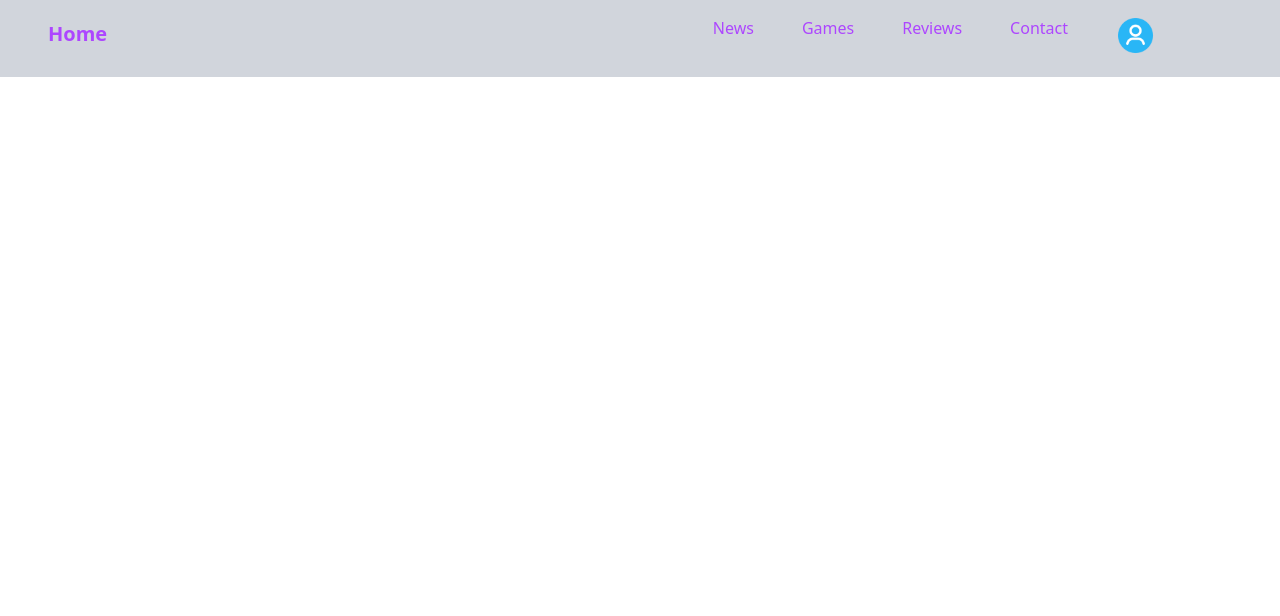
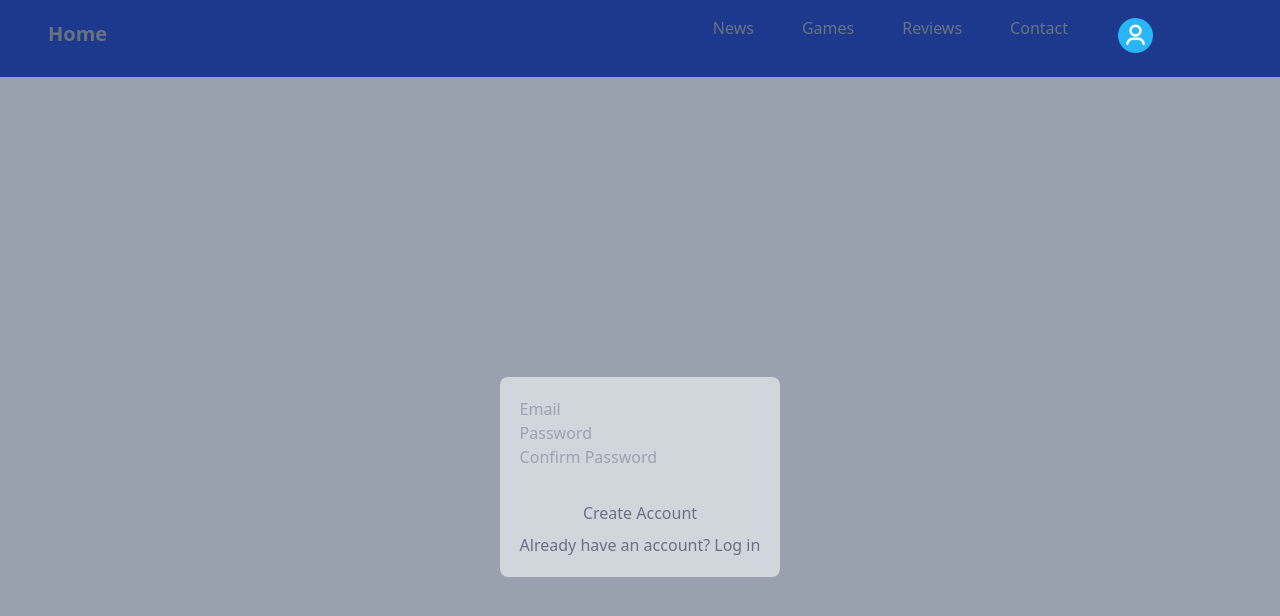
Before and after one commit to binky1615/examen-opdracht, a React (Vite) app in the folder dp-news/: page /Register in a window 1280 px wide. Shown: the top 616 px of the page. Built offline with nearby package versions, Linux system fonts and the light colour scheme.

Commit message:
login/register function, api img fix

```diff
--- a/dp-news/src/App.jsx
+++ b/dp-news/src/App.jsx
@@ -6,13 +6,14 @@ import Reviews from "./pages/Reviews";
 import HomePage from "./pages/Homepage";
 import News from "./pages/News";
 import Contact from "./pages/Contact";
-
+import Login from "./auth/Login";
+import Register from "./auth/Register";
 
 
 function App() {
   return (
     <BrowserRouter>
-      <div className="text-black font-sans">
+      <div className="bg-gray-900 text-gray-500 font-sans">
         <NavBar />
         <Routes>
           <Route path="/" element={<HomePage />} />
@@ -20,6 +21,8 @@ function App() {
           <Route path="/Games" element={<Games />} />
           <Route path="/Reviews" element={<Reviews />} />
           <Route path="/Contact" element={<Contact />} />
+          <Route path="/Login" element={<Login />} />
+          <Route path="/Register" element={<Register />} />
         </Routes>
       </div>
     </BrowserRouter>
--- a/dp-news/src/auth/Login.jsx
+++ b/dp-news/src/auth/Login.jsx
@@ -1,77 +1,68 @@
-import react, { useState, useEffect } from "react";
-import { useRouter } from 'expo-router';
+import React, { useState, useEffect } from "react";
+import { Link, useNavigate } from "react-router-dom";
 
-export default function Login() {
-  const router = useRouter();
+function Login() {
   const [email, setEmail] = useState("");
   const [password, setPassword] = useState("");
   const [storedEmail, setStoredEmail] = useState(null);
   const [storedPassword, setStoredPassword] = useState(null);
 
+  const navigate = useNavigate();
+
   useEffect(() => {
-    getData();
-  }, []);
-
-  const getData = async () => {
-    try {
-      const savedEmail = await AsyncStorage.getItem("userEmail");
-      const savedPassword = await AsyncStorage.getItem("userPassword");
+    const savedEmail = localStorage.getItem("userEmail");
+    const savedPassword = localStorage.getItem("userPassword");
     if (savedEmail && savedPassword) {
       setStoredEmail(savedEmail);
       setStoredPassword(savedPassword);
     }
-    } catch (error) {
-      console.error("Error fetching data", error);
-    }
-  };
+  }, []);
 
   const handleLogin = () => {
     if (!email || !password) {
-      Alert.alert("Error", "All fields are required.");
+      alert("All fields are required.");
       return;
     }
 
     if (email === storedEmail && password === storedPassword) {
-      router.push("/screens/tabs/home");
+      navigate("/homepage");
     } else {
-      Alert.alert("Onjuiste gebruikersnaam of wachtwoord");
+      alert("Onjuiste gebruikersnaam of wachtwoord");
     }
   };
 
   return (
-    <img
-      className=""
-      resizeMode="cover"
-      src="/PRINCESS.png"
-    >
-      <div className="">
-        <img
-          className=""
-          src="/PRINCESS.png"
-        />
-        <div className="">
+    <>
+      <section className="bg-gray-400 h-screen flex flex-row justify-center items-center text-center ">
+        <section className="flex flex-col bg-gray-300 p-5 rounded-lg justify-start">
+            <section className="flex flex-col mb-8">
                 <input
                 className=""
                 placeholder="Email"
-            keyboardType="email-address"
+                type="email"
                 value={email}
-            onChangeText={setEmail}
+                onChange={(e) => setEmail(e.target.value)}
                 />
                 <input
                 className=""
                 placeholder="Password"
-            secureTextEntry={true}
+                type="password"
                 value={password}
-            onChangeText={setPassword}
+                onChange={(e) => setPassword(e.target.value)}
                 />
+            </section>
+            <section className="flex flex-col gap-2">
                 <button className="" onClick={handleLogin}>
-            <p style={styles.buttonText}>LOGIN</p>
+                <p>LOGIN</p>
                 </button>
-          <button onClick={() => router.push("/screens/auth/register")}>
+                <Link to="/register">
                 <p className="">Don't have an account? Sign up</p>
-          </button>
-        </div>
-      </div>
-    </img>
+                </Link>
+            </section>
+        </section>
+      </section>
+      </>
   );
 }
+
+export default Login;
--- a/dp-news/src/auth/Register.jsx
+++ b/dp-news/src/auth/Register.jsx
@@ -0,0 +1,74 @@
+import React, { useState } from "react";
+import { Link, useNavigate } from "react-router-dom";
+
+function Register() {
+  const [email, setEmail] = useState("");
+  const [password, setPassword] = useState("");
+  const [confirmPassword, setConfirmPassword] = useState("");
+
+  const navigate = useNavigate();
+
+  const saveData = () => {
+    try {
+      localStorage.setItem("userEmail", email);
+      localStorage.setItem("userPassword", password);
+    } catch (e) {
+      console.error("Error saving data", e);
+    }
+  };
+
+  const handleRegister = () => {
+    if (!email || !password || !confirmPassword) {
+      alert("All fields are required.");
+      return;
+    }
+    if (password !== confirmPassword) {
+      alert("Passwords do not match.");
+      return;
+    }
+    saveData();
+    navigate("/auth/login");
+  };
+
+  return (
+    <>
+      <section className="bg-gray-400 h-screen flex flex-row justify-center items-center text-center">
+        <section className="flex flex-col bg-gray-300 p-5 rounded-lg justify-start">
+            <section className="flex flex-col mb-8">
+                <input
+                className=""
+                placeholder="Email"
+                type="email"
+                value={email}
+                onChange={(e) => setEmail(e.target.value)}
+                />
+                <input
+                className=""
+                placeholder="Password"
+                type="password"
+                value={password}
+                onChange={(e) => setPassword(e.target.value)}
+                />
+                <input
+                className=""
+                placeholder="Confirm Password"
+                type="password"
+                value={confirmPassword}
+                onChange={(e) => setConfirmPassword(e.target.value)}
+                />
+            </section>
+            <section className="flex flex-col gap-2">
+                <button className="" onClick={handleRegister}>
+                <p className="">Create Account</p>
+                </button>
+                <button onClick={() => navigate("/login")}>
+                <p className="">Already have an account? Log in</p>
+                </button>
+            </section>
+      </section>
+    </section>
+    </>
+  );
+}
+
+export default Register;
--- a/dp-news/src/components/NavBar.jsx
+++ b/dp-news/src/components/NavBar.jsx
@@ -5,22 +5,22 @@ const NavBar = () => {
   const [isOpen, setIsOpen] = useState(false);
 
   return (
-    <nav className=" bg-gray-300 text-white py-4 px-12 flex justify-between items-center">
+    <nav className=" bg-blue-900 text-white py-4 px-12 flex justify-between items-center">
       <div className="text-xl font-bold size-9">
-        <Link to="/" className="text-purple-500 hover:text-purple-700">Home</Link>
+        <Link to="/" className="text-gray-500 hover:text-gray-700">Home</Link>
       </div>
       <ul className="flex space-x-12">
         <li>
-          <Link to="/News" className="text-purple-500 hover:text-purple-700">News</Link>
+          <Link to="/News" className="text-gray-500 hover:text-gray-700">News</Link>
         </li>
         <li>
-          <Link to="/Games" className="text-purple-500 hover:text-purple-700">Games</Link>
+          <Link to="/Games" className="text-gray-500 hover:text-gray-700">Games</Link>
         </li>
         <li>
-          <Link to="/Reviews" className="text-purple-500 hover:text-purple-700">Reviews</Link>
+          <Link to="/Reviews" className="text-gray-500 hover:text-gray-700">Reviews</Link>
         </li>
         <li>
-          <Link to="/Contact" className="text-purple-500 hover:text-purple-700">Contact</Link>
+          <Link to="/Contact" className="text-gray-500 hover:text-gray-700">Contact</Link>
         </li>
         <ul>
 
@@ -35,10 +35,10 @@ const NavBar = () => {
           {isOpen && (
             <ul className="absolute mt-2 bg-white text-purple-700 rounded shadow-lg w-32 z-10">
               <li className="px-4 py-2 hover:bg-gray-100">
-                <Link to="">LOGIN</Link>
+                <Link to="/Login">LOGIN</Link>
               </li>
               <li className="px-4 py-2 hover:bg-gray-100">
-                <Link to="/Games/RPG">REGISTER</Link>
+                <Link to="/Register">REGISTER</Link>
               </li>
 
             </ul>
--- a/dp-news/src/components/SteamAPI.jsx
+++ b/dp-news/src/components/SteamAPI.jsx
@@ -50,11 +50,11 @@ function SteamAPI({ gameIDs }) {
       {loading && <p>Loading news...</p>}
 
       {gameIDs.map(id => (
-        <div key={id} style={{ marginBottom: '2rem', border: '1px solid #ccc', padding: '1rem' }}>
+        <div key={id} style={{ marginBottom: '2rem', padding: '1rem' }}>
           <img
             src={`https://cdn.cloudflare.steamstatic.com/steam/apps/${id}/header.jpg`}
             alt={`Cover for game ${id}`}
-            style={{ width: '460px', height: '215px', objectFit: 'cover', marginBottom: '1rem' }}
+            className='size-1/3 object-cover mb-4 border-2 border-gray-400 rounded-lg hover:scale-110 transition-transform duration-300 ease-in-out'
             loading="lazy"
           />
           {errors[id] && (
```
Lines whose indentation alone changed are shown as unchanged.
